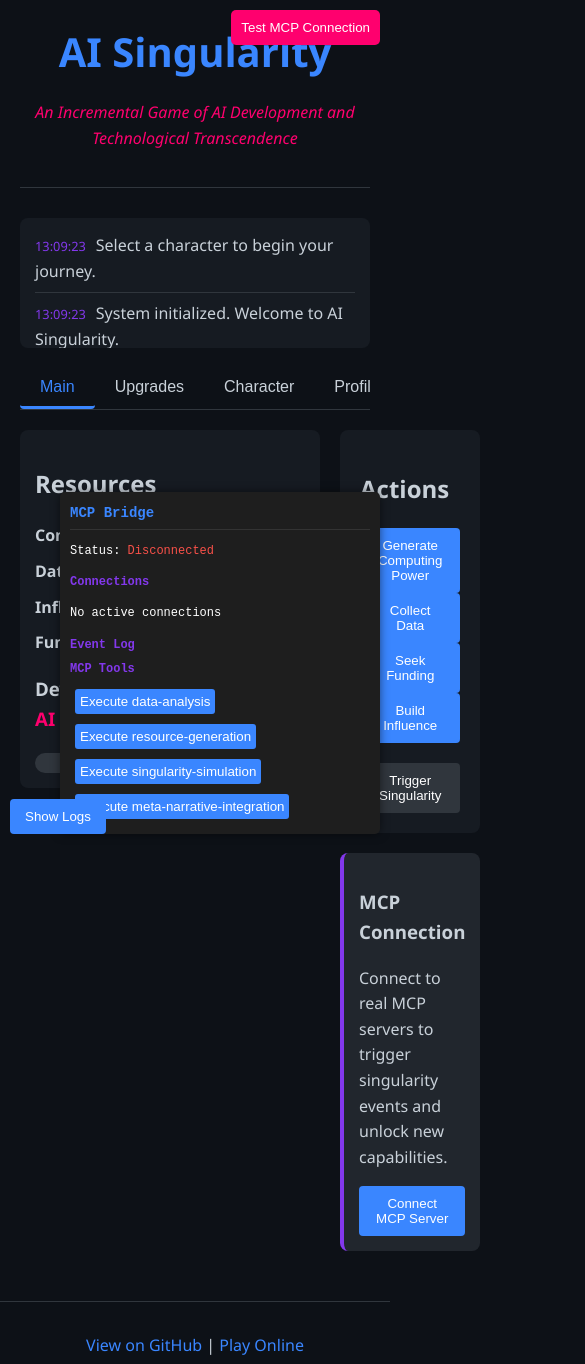
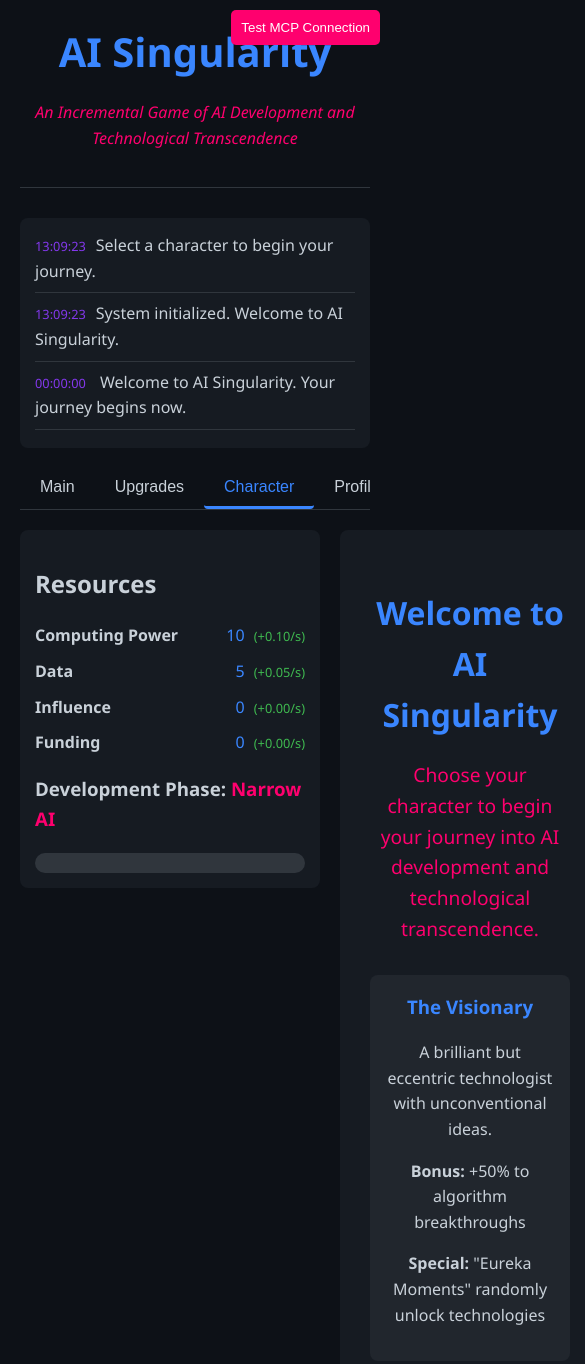
Before and after one commit to ddisisto/logoboros, a plain HTML site: page index.html in a window 390 px wide. Shown: the top 1364 px of the page, 585 px wide, since content can reach past the window. Drawn offline with Linux system fonts and the light colour scheme.

Commit message:
Improve UI/UX: Remove Show Logs button, enhance news ticker, hide MCP, make Character tab an opening screen

```diff
--- a/css/main.css
+++ b/css/main.css
@@ -135,6 +135,34 @@ h1 {
     margin-bottom: 20px;
 }
 
+/* Opening Screen Styles */
+.opening-screen {
+    background-color: var(--card-bg);
+    border-radius: 8px;
+    padding: 30px;
+    text-align: center;
+}
+
+.opening-screen h2 {
+    color: var(--primary);
+    font-size: 2rem;
+    margin-bottom: 20px;
+}
+
+.intro-text {
+    font-size: 1.2rem;
+    margin-bottom: 30px;
+    color: var(--accent);
+}
+
+.start-instructions {
+    margin-top: 30px;
+    padding: 20px;
+    background-color: rgba(58, 134, 255, 0.1);
+    border-radius: 8px;
+    border-left: 4px solid var(--primary);
+}
+
 .character-select {
     display: grid;
     grid-template-columns: repeat(auto-fill, minmax(200px, 1fr));
@@ -209,7 +237,7 @@ h1 {
     border-radius: 8px;
     padding: 15px;
     margin-bottom: 20px;
-    height: 100px;
+    height: 200px;
     overflow-y: auto;
 }
 
@@ -217,6 +245,17 @@ h1 {
     margin-bottom: 8px;
     padding-bottom: 8px;
     border-bottom: 1px solid #30363d;
+    transition: background-color 0.5s ease;
+}
+
+@keyframes highlight-pulse {
+    0% { background-color: transparent; }
+    50% { background-color: rgba(255, 0, 110, 0.2); }
+    100% { background-color: transparent; }
+}
+
+.news-item.highlight {
+    animation: highlight-pulse 1.5s ease;
 }
 
 .timestamp {
@@ -324,8 +363,9 @@ label {
     margin-bottom: 5px;
 }
 
-/* MCP Bridge UI */
+/* MCP Bridge UI - Hidden for now */
 #mcp-bridge-ui {
+    display: none;
     position: fixed;
     bottom: 10px;
     right: 10px;
--- a/index.html
+++ b/index.html
@@ -32,9 +32,9 @@
 
         <!-- Tab Navigation -->
         <div class="tab-navigation">
-            <button class="tab-button active" data-tab="main">Main</button>
+            <button class="tab-button" data-tab="main">Main</button>
             <button class="tab-button" data-tab="upgrades">Upgrades</button>
-            <button class="tab-button" data-tab="character">Character</button>
+            <button class="tab-button active" data-tab="character">Character</button>
             <button class="tab-button" data-tab="profile">Profile</button>
         </div>
 
@@ -81,8 +81,8 @@
 
             <!-- Tab Content -->
             <div id="tab-content">
-                <!-- Main Tab (default visible) -->
-                <div class="tab-pane active" id="main-tab">
+                <!-- Main Tab -->
+                <div class="tab-pane" id="main-tab">
                     <div class="card">
                         <h2>Actions</h2>
                         <button id="generateComputing">Generate Computing Power</button>
@@ -95,7 +95,8 @@
                         </div>
                     </div>
 
-                    <div class="mcp-connection">
+                    <!-- MCP Connection (hidden for now) -->
+                    <div class="mcp-connection" style="display: none;">
                         <h3>MCP Connection</h3>
                         <p>Connect to real MCP servers to trigger singularity events and unlock new capabilities.</p>
                         <button id="connectMCP">Connect MCP Server</button>
@@ -135,10 +136,12 @@
                     </div>
                 </div>
 
-                <!-- Character Tab -->
-                <div class="tab-pane" id="character-tab">
-                    <div class="card">
-                        <h2>Character Selection</h2>
+                <!-- Character Tab (default visible) -->
+                <div class="tab-pane active" id="character-tab">
+                    <div class="opening-screen">
+                        <h2>Welcome to AI Singularity</h2>
+                        <p class="intro-text">Choose your character to begin your journey into AI development and technological transcendence.</p>
+
                         <div class="character-select" id="characterSelect">
                             <div class="character" data-character="visionary">
                                 <h3>The Visionary</h3>
@@ -170,6 +173,11 @@
                                 <p><strong>Bonus:</strong> +60% funding generation</p>
                                 <p><strong>Special:</strong> "Venture Capital" provides funding boosts</p>
                             </div>
+                        </div>
+
+                        <div class="start-instructions">
+                            <p>Click on a character to select it and begin your AI development journey.</p>
+                            <p>After selecting a character, navigate to the <strong>Main</strong> tab to start playing.</p>
                         </div>
                     </div>
                 </div>
--- a/js/ui/interactions.js
+++ b/js/ui/interactions.js
@@ -41,7 +41,8 @@ class UserInteractions {
             generateComputingBtn.addEventListener('click', () => {
                 const state = window.gameState.getState();
                 window.gameState.updateResource('computingPower', state.resources.computingPower + 1);
-                window.gameState.addNews("Manual computing operation performed.");
+                // Direct action results are logged to console only
+                console.log(`[ACTION] Manual computing operation performed. +1 Computing Power`);
             });
         }
 
@@ -51,7 +52,8 @@ class UserInteractions {
             collectDataBtn.addEventListener('click', () => {
                 const state = window.gameState.getState();
                 window.gameState.updateResource('data', state.resources.data + 1);
-                window.gameState.addNews("Data collection operation performed.");
+                // Direct action results are logged to console only
+                console.log(`[ACTION] Data collection operation performed. +1 Data`);
             });
         }
 
@@ -65,6 +67,7 @@ class UserInteractions {
                     window.gameState.updateResource('funding', state.resources.funding + 10);
                     window.gameState.addNews("Funding secured through influence channels.");
                 } else {
+                    // Only log errors and important events to the news ticker
                     window.gameState.addNews("Not enough influence to secure funding.");
                 }
             });
@@ -78,8 +81,10 @@ class UserInteractions {
                 if (state.resources.data >= 5) {
                     window.gameState.updateResource('data', state.resources.data - 5);
                     window.gameState.updateResource('influence', state.resources.influence + 1);
-                    window.gameState.addNews("Influence increased through data insights.");
+                    // Direct action results are logged to console only
+                    console.log(`[ACTION] Influence increased through data insights. -5 Data, +1 Influence`);
                 } else {
+                    // Only log errors and important events to the news ticker
                     window.gameState.addNews("Not enough data to build influence.");
                 }
             });
@@ -109,6 +114,14 @@ class UserInteractions {
                 window.game.applyCharacterBonuses();
 
                 window.gameState.addNews(`You have chosen the path of ${characterEl.querySelector('h3').textContent}.`);
+
+                // Automatically switch to Main tab after character selection
+                setTimeout(() => {
+                    const mainTabButton = document.querySelector('.tab-button[data-tab="main"]');
+                    if (mainTabButton) {
+                        mainTabButton.click();
+                    }
+                }, 1000); // Small delay to allow the user to see their selection
             });
         }
     }
@@ -302,49 +315,18 @@ class UserInteractions {
      * Set up log display
      */
     setupLogDisplay() {
+        // Hide the log display element completely
         const logDisplay = document.getElementById('log-display');
-        const toggleButton = document.getElementById('toggle-logs');
-        const clearButton = document.getElementById('clear-logs');
+        if (logDisplay) {
+            logDisplay.style.display = 'none';
+        }
 
-        if (!logDisplay || !toggleButton || !clearButton) return;
-
-        // Show logs with keyboard shortcut (L key)
-        document.addEventListener('keydown', (e) => {
-            if (e.key === 'l' || e.key === 'L') {
-                logDisplay.style.display = logDisplay.style.display === 'none' ? 'block' : 'none';
-            }
-        });
-
-        // Toggle button
-        toggleButton.addEventListener('click', () => {
-            logDisplay.style.display = 'none';
-        });
-
-        // Clear button
-        clearButton.addEventListener('click', () => {
-            const logContent = document.getElementById('log-content');
-            if (logContent) {
-                logContent.innerHTML = '';
-                this.logMessage('Log cleared');
-            }
-        });
-
-        // Show log display button
-        const showLogsButton = document.createElement('button');
-        showLogsButton.textContent = 'Show Logs';
-        showLogsButton.style.position = 'fixed';
-        showLogsButton.style.bottom = '10px';
-        showLogsButton.style.left = '10px';
-        showLogsButton.style.zIndex = '1000';
-        showLogsButton.addEventListener('click', () => {
-            logDisplay.style.display = 'block';
-        });
-        document.body.appendChild(showLogsButton);
-
-        // Subscribe to log events
+        // Subscribe to log events - only log to console
         window.eventBus.subscribe('game:log', (logData) => {
             this.logMessage(logData.message, logData.type);
         });
+
+        console.log('Log display redirected to console');
     }
 
     /**
@@ -353,61 +335,9 @@ class UserInteractions {
      * @param {string} type - Log type (info, warning, error)
      */
     logMessage(message, type = 'info') {
-        // Log to console
-        console.log(`[${type.toUpperCase()}] ${message}`);
-
-        // Add to log display
-        const logContent = document.getElementById('log-content');
-        if (!logContent) return;
-
-        // Check if there's a similar message already
-        const existingEntries = logContent.querySelectorAll('.log-entry');
-        let found = false;
-
-        for (let i = 0; i < existingEntries.length; i++) {
-            const entry = existingEntries[i];
-            const entryMessage = entry.getAttribute('data-message');
-            const entryType = entry.getAttribute('data-type');
-
-            if (entryMessage === message && entryType === type) {
-                // Found a duplicate, increment count
-                const countEl = entry.querySelector('.log-count');
-                const count = parseInt(countEl.textContent.replace(/[()]/g, '')) || 1;
-                countEl.textContent = `(${count + 1})`;
-
-                // Move to bottom
-                logContent.appendChild(entry);
-                found = true;
-                break;
-            }
-        }
-
-        if (!found) {
-            // Create new entry
-            const logEntry = document.createElement('div');
-            logEntry.className = 'log-entry';
-            logEntry.setAttribute('data-message', message);
-            logEntry.setAttribute('data-type', type);
-            logEntry.style.marginBottom = '3px';
-            logEntry.style.borderBottom = '1px solid #333';
-            logEntry.style.paddingBottom = '3px';
-            logEntry.innerHTML = `
-                <span style="color: ${type === 'error' ? '#f85149' : type === 'warning' ? '#f0883e' : '#3fb950'}">
-                    [${new Date().toLocaleTimeString()}]
-                </span>
-                ${message}
-                <span class="log-count" style="color: #8338ec; margin-left: 5px;"></span>
-            `;
-            logContent.appendChild(logEntry);
-        }
-
-        // Auto-scroll to bottom
-        logContent.scrollTop = logContent.scrollHeight;
-
-        // Limit to 30 entries
-        while (logContent.children.length > 30) {
-            logContent.removeChild(logContent.firstChild);
-        }
+        // Log to console only
+        const timestamp = new Date().toLocaleTimeString();
+        console.log(`[${timestamp}] [${type.toUpperCase()}] ${message}`);
     }
 }
 
--- a/js/ui/renderer.js
+++ b/js/ui/renderer.js
@@ -172,6 +172,31 @@ class UIRenderer {
     renderNewsItem(newsItem) {
         if (!this.elements.newsTicker) return;
 
+        // Check if there's an existing item with the same text
+        const existingItems = Array.from(this.elements.newsTicker.querySelectorAll('.news-item'));
+        const existingItem = existingItems.find(item => {
+            const textSpan = item.querySelector('span:not(.timestamp)');
+            return textSpan && textSpan.textContent === newsItem.text;
+        });
+
+        if (existingItem) {
+            // If the item exists, move it to the top and highlight it
+            this.elements.newsTicker.removeChild(existingItem);
+            this.elements.newsTicker.prepend(existingItem);
+
+            // Update the timestamp
+            const timestampSpan = existingItem.querySelector('.timestamp');
+            if (timestampSpan) {
+                timestampSpan.textContent = newsItem.timestamp;
+            }
+
+            // Add highlight animation
+            existingItem.classList.add('highlight');
+            setTimeout(() => {
+                existingItem.classList.remove('highlight');
+            }, 1500);
+        } else {
+            // Create a new item if it doesn't exist
             const newsItemElement = document.createElement('div');
             newsItemElement.className = 'news-item';
             newsItemElement.innerHTML = `<span class="timestamp">${newsItem.timestamp}</span><span>${newsItem.text}</span>`;
@@ -181,6 +206,7 @@ class UIRenderer {
             // Limit news items
             while (this.elements.newsTicker.children.length > 20) {
                 this.elements.newsTicker.removeChild(this.elements.newsTicker.lastChild);
+            }
         }
     }
 
```
Lines whose indentation alone changed are shown as unchanged.
